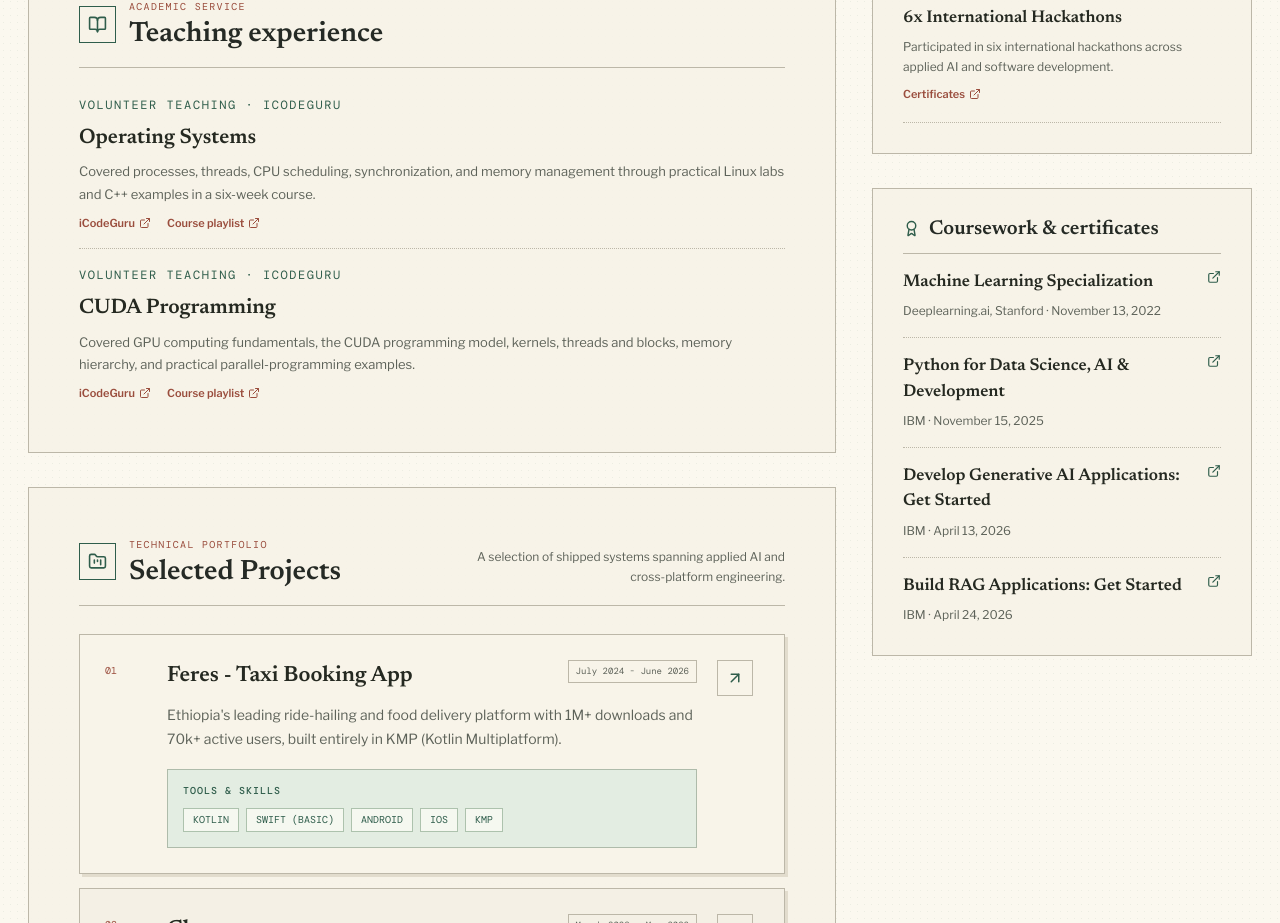
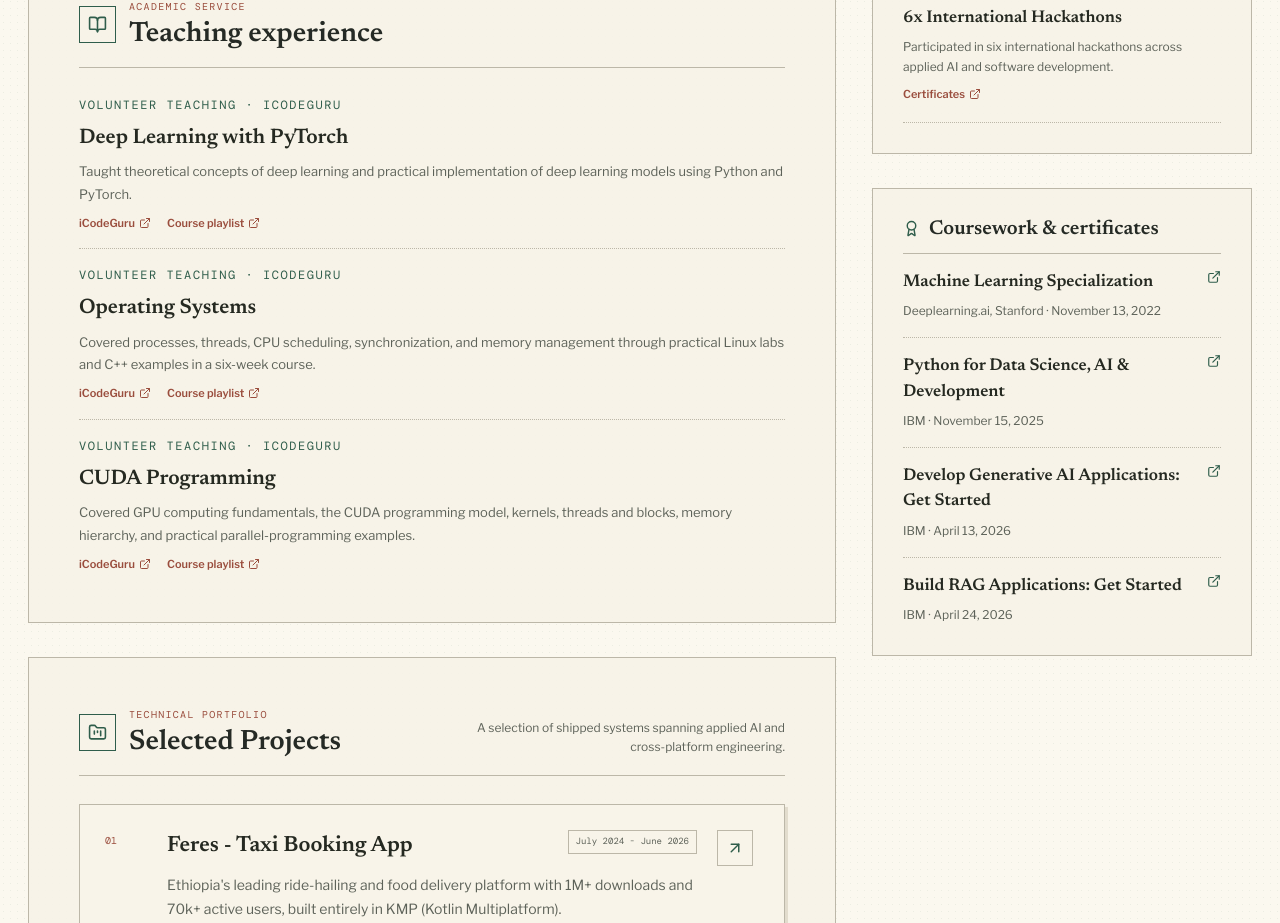
Before and after one commit to zeeshanali-k/devscion-academic, a React (Vite) app: page / in a window 1280 px wide. Shown: the part 1360-2283 px from the top of the page. Built offline with nearby package versions, Linux system fonts and the light colour scheme.

Commit message:
Add Deep Learning with PyTorch teaching experience

```diff
--- a/src/data/achievements.js
+++ b/src/data/achievements.js
@@ -38,6 +38,14 @@ export const achievements = [
 
 export const teachingExperience = [
     {
+        id: 'deep-learning-pytorch',
+        title: 'Deep Learning with PyTorch',
+        organization: 'iCodeGuru',
+        description: 'Taught theoretical concepts of deep learning and practical implementation of deep learning models using Python and PyTorch.',
+        websiteUrl: 'https://icode.guru',
+        playlistUrl: 'https://www.youtube.com/playlist?list=PLIGkA6lrBzUE'
+    },
+    {
         id: 'operating-systems',
         title: 'Operating Systems',
         organization: 'iCodeGuru',
```
Also changed, not shown: 2 other files (tests, documents, lock files or other folders).
